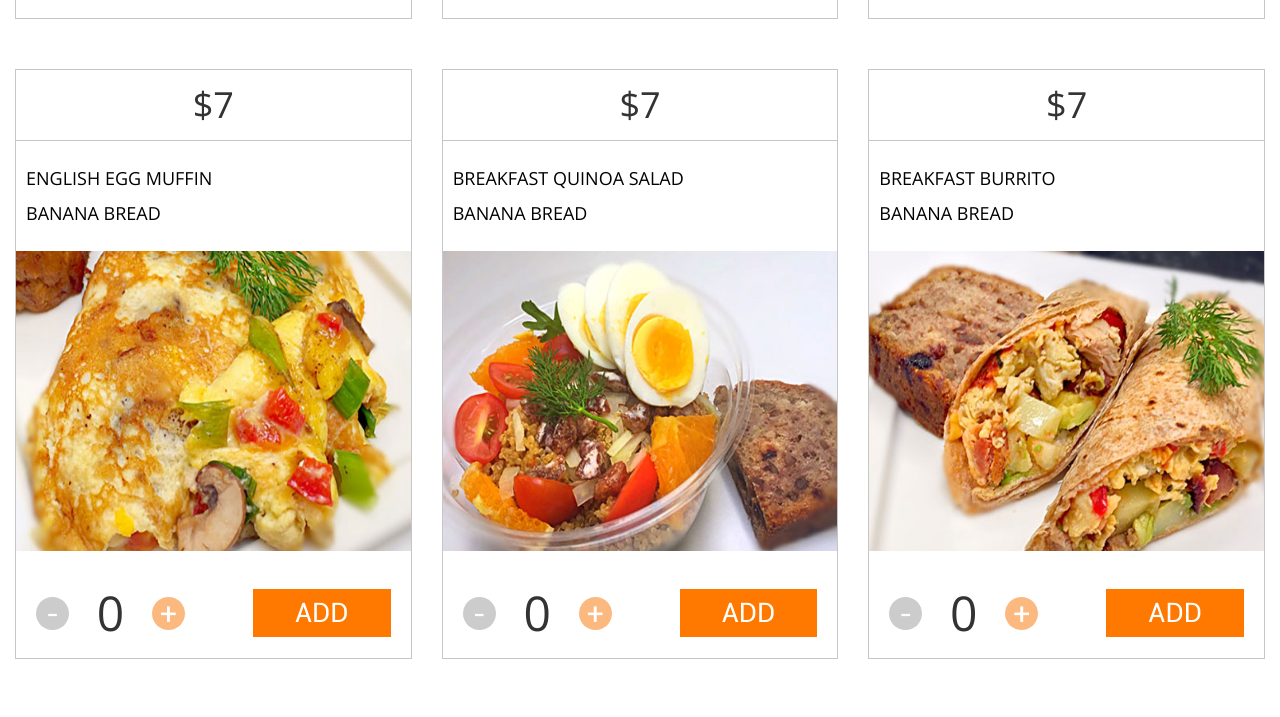
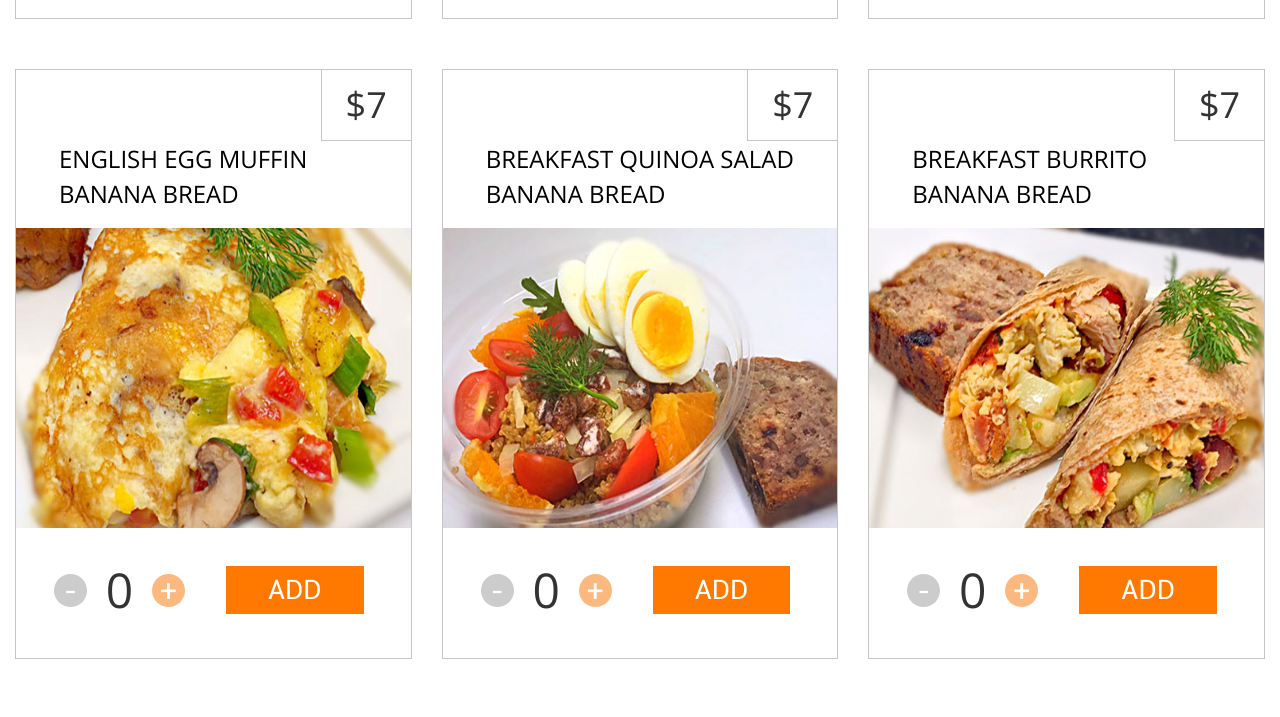
Before and after one commit to Viengo/Breakfast, a plain HTML site: page index.html in a window 1280 px wide. Shown: the part 1969-2686 px from the top of the page. Drawn offline with nearby package versions, Linux system fonts and the light colour scheme; files whose address does not match are found by name.

Commit message:
fixed mixin breakpoint

```diff
--- a/client/styles/scss/_base.scss
+++ b/client/styles/scss/_base.scss
@@ -7,7 +7,7 @@ h2 {
     font-weight: 400;
     font-size: 72px;
     text-transform: uppercase;
-    @media (min-width: 320px) and (max-width: 767px) {
+    @include breakpoint(extra-small){
         font-size: 30px;
     }
 }
--- a/client/styles/scss/index.scss
+++ b/client/styles/scss/index.scss
@@ -3,6 +3,10 @@
 @import "compass/css3";
 @import "compass/utilities/sprites";
 @import "bootstrap";
+
+//mixins
+@import "mixins/user-select";
+@import "mixins/breakpoints";
 
 @import "base";
 
@@ -27,6 +31,3 @@
 
 //layouts
 @import "layouts/home";
-
-//mixins
-@import "mixins/user-select";
--- a/client/styles/scss/layouts/home/_about-us.scss
+++ b/client/styles/scss/layouts/home/_about-us.scss
@@ -3,7 +3,7 @@
     margin: 0 auto;
     padding: 160px 15px 150px;
     text-align: center;
-    @media (max-width: 767px) {
+    @include breakpoint(extra-small) {
         padding: 50px 15px;
     }
 
@@ -17,7 +17,7 @@
     p {
         margin-top: 65px;
         line-height: 35px;
-        @media (max-width: 767px) {
+        @include breakpoint(extra-small) {
             font-size: 16px;
             line-height: 25px;
             text-align: justify;
--- a/client/styles/scss/layouts/home/_faq.scss
+++ b/client/styles/scss/layouts/home/_faq.scss
@@ -1,6 +1,8 @@
 .faq {
+    max-width: 1524px;
+    margin: 0 auto;
     padding: 80px 0 40px;
-    @media (max-width: 767px) {
+    @include breakpoint(extra-small) {
         padding: 50px 15px;
     }
 
@@ -19,7 +21,7 @@
 
             &:nth-child(1), &:nth-child(2) {
                 margin-right: 55px;
-                @media (max-width: 767px) {
+                @include breakpoint(extra-small) {
                     margin-right: 0;
                 }
             }
@@ -30,7 +32,7 @@
             a {
                 font-size: 24px;
                 text-decoration: underline;
-                @media (max-width: 767px) {
+                @include breakpoint(extra-small) {
                     padding: 10px 10px;
                     font-size: 16px;
                 }
@@ -42,8 +44,6 @@
         }
 
     }
-    .container-1 {
-        max-width: 1524px;
 
     .content-style {
         margin-top: 20px;
@@ -53,7 +53,7 @@
             margin: 0;
             font-weight: 300;
             line-height: 45px;
-                @media (max-width: 767px) {
+            @include breakpoint(extra-small) {
                 font-size: 16px;
                 line-height: 25px;
                 text-align: justify;
@@ -67,4 +67,3 @@
         }
     }
 }
-}
--- a/client/styles/scss/layouts/home/_how-it-work.scss
+++ b/client/styles/scss/layouts/home/_how-it-work.scss
@@ -4,11 +4,11 @@
     padding: 166px 0 136px;
     border-bottom: 1px solid #898989;
     text-align: center;
-    @media (min-width: 768px) and (max-width: 992px){
+    @include breakpoint(small) {
         padding-top: 70px;
     }
 
-    @media (max-width: 767px) {
+    @include breakpoint(extra-small) {
         padding: 50px 15px;
     }
 
@@ -31,17 +31,17 @@
             &:nth-child(3) {
                 text-align: left;
                 width: 215px;
-                @media (max-width: 767px) {
+                @include breakpoint(extra-small) {
                     text-align: center;
                 }
             }
             &:nth-child(1), &:nth-child(2), {
-                @media (min-width: 768px) and (max-width: 992px) {
+                @include breakpoint(small) {
                     margin-right: 70px
                 }
             }
             &:nth-child(1), &:nth-child(2), &:nth-child(3) {
-                @media (max-width: 767px) {
+                @include breakpoint(extra-small) {
                     display: block;
                     min-width: 275px;
                     margin: 30px auto 0;
@@ -55,7 +55,7 @@
             figcaption {
                 margin-top: 50px;
                 text-align: left;
-                @media (max-width: 767px) {
+                @include breakpoint(extra-small) {
                     margin-top: 15px;
                     border-bottom: 1px solid #c6c6c6;
                     text-align: center;
--- a/client/styles/scss/layouts/home/_menu.scss
+++ b/client/styles/scss/layouts/home/_menu.scss
@@ -2,11 +2,11 @@
     max-width: 1524px;
     padding-top: 117px;
     margin: 0 auto;
-    @media (min-width: 768px) and (max-width: 992px){
+    @include breakpoint(small) {
         padding-top: 70px;
     }
 
-    @media (max-width: 767px) {
+    @include breakpoint(extra-small) {
         padding-top: 40px;
     }
 
--- a/client/styles/scss/layouts/home/_people-say.scss
+++ b/client/styles/scss/layouts/home/_people-say.scss
@@ -10,7 +10,7 @@
         padding: 80px 75px;
         background-color: rgba(#ffffff, 0.8);
         text-align: center;
-        @media (max-width: 767px) {
+        @include breakpoint(extra-small) {
             padding: 50px 15px;
         }
 
@@ -30,7 +30,7 @@
             p {
                 margin-top: 25px;
                 font-weight: 400;
-                @media (max-width: 767px) {
+                @include breakpoint(extra-small) {
                     font-size: 16px;
                     line-height: 25px;
                     text-align: justify;
--- a/client/styles/scss/layouts/home/_presentation.scss
+++ b/client/styles/scss/layouts/home/_presentation.scss
@@ -5,20 +5,20 @@
     background-position: center;
     background-repeat: no-repeat;
     text-align: center;
-    @media (min-width: 768px) and (max-width: 992px) {
+    @include breakpoint(small) {
         padding: 155px 0 75px;
     }
-    @media(max-width: 767px) {
+    @include breakpoint(extra-small) {
         padding: 135px 0 50px;
     }
 
     img {
         width: 965px;
         @include user-select(none);
-        @media(min-width: 768px) and (max-width: 992px) {
+        @include breakpoint(small) {
             width: 600px
         }
-        @media(max-width: 767px) {
+        @include breakpoint(extra-small) {
             width: 290px;
         }
     }
@@ -26,7 +26,7 @@
     h1 {
         font-size: 61px;
         font-weight: 400;
-        @media (max-width: 767px) {
+        @include breakpoint(extra-small) {
             font-size: 30px;
         }
     }
@@ -34,7 +34,7 @@
         margin-top: 20px;
         font-size: 27px;
         font-weight: 400;
-        @media (max-width: 767px) {
+        @include breakpoint(extra-small) {
             font-size: 18px;
         }
 
--- /dev/null
+++ b/client/styles/scss/mixins/_breakpoints.scss
@@ -0,0 +1,17 @@
+@mixin breakpoint($point) {
+	@if $point == medium {
+		@media (min-width: 992px) and (max-width: 1199px) {
+		@content;
+		}
+	}
+	@else if $point == small {
+		@media (min-width: 768px) and (max-width: 991px) {
+		@content;
+		}
+	}
+	@else if $point == extra-small {
+		@media (max-width: 767px) {
+		@content;
+		}
+	}
+}
--- a/client/styles/scss/widgets/_footer.scss
+++ b/client/styles/scss/widgets/_footer.scss
@@ -5,7 +5,7 @@ footer {
     h2 {
         font-size: 56px;
         text-transform: none;
-        @media (max-width: 767px) {
+        @include breakpoint(extra-small) {
             font-size: 30px;
         }
     }
--- a/client/styles/scss/widgets/_header.scss
+++ b/client/styles/scss/widgets/_header.scss
@@ -27,36 +27,39 @@ header {
             background-image: url(../../images/logo.png);
             background-repeat: no-repeat;
             background-size: cover;
-            @media (max-width: 1200px) {
+            @include breakpoint(medium) {
                 margin-left: 15px;
             }
-            @media(max-width: 767px) {
+            @include breakpoint(small) {
+                margin-left: 15px;
+            }
+            @include breakpoint(extra-small) {
                 width: 122px;
                 height: 58px;
-
+                margin-left: 15px;
             }
         }
 
         .list {
             margin: 0 auto;
             text-align: center;
-            @media(max-width: 767px) {
+            @include breakpoint(extra-small) {
                 background-color: rgba(#ffffff, 0.8);
             }
 
             li {
                 margin-right: 44px;
-                @media (min-width: 768px) and (max-width: 991px) {
+                @include breakpoint(small) {
                     margin-right: 20px;
                 }
-                @media(max-width: 767px) {
+                @include breakpoint(extra-small) {
                     margin-right: 0;
                 }
 
                 &:last-child {
                     margin-right: 0;
                     margin-left: 40px;
-                    @media(max-width: 767px) {
+                    @include breakpoint(extra-small) {
                         margin-left: 0;
                     }
                     a {
@@ -71,7 +74,7 @@ header {
                             height: 34px;
                             background-image: url("../../images/sprites/basket.png");
                             background-repeat: no-repeat;
-                            @media(max-width: 767px) {
+                            @include breakpoint(extra-small) {
                                 top: 7px;
                             }
                         }
@@ -89,10 +92,10 @@ header {
                     color: #000000;
                     @include transition-property(all);
                     @include transition-duration(300ms);
-                    @media (min-width: 768px) and (max-width: 991px) {
+                    @include breakpoint(small) {
                         font-size: 20px;
                     }
-                    @media(max-width: 767px) {
+                    @include breakpoint(extra-small) {
                         line-height: 50px;
                     }
                     &:hover {
@@ -121,11 +124,12 @@ header {
                 height: 58px;
                 margin: 8px 0 0 15px;
             }
+
             .list {
 
                 li {
                     margin-right: 36px;
-                    @media(max-width: 767px) {
+                    @include breakpoint(extra-small) {
                         margin-right: 0;
                     }
 
@@ -136,7 +140,7 @@ header {
 
                             &::before {
                                 top: 20px;
-                                @media(max-width: 767px) {
+                                @include breakpoint(extra-small) {
                                     top: 8px;
                                 }
                             }
@@ -146,7 +150,7 @@ header {
                     a {
                         font-size: 18px;
                         line-height: 74px;
-                        @media(max-width: 767px) {
+                        @include breakpoint(extra-small) {
                             line-height: 50px;
                         }
                     }
--- a/client/styles/scss/widgets/_menu-item.scss
+++ b/client/styles/scss/widgets/_menu-item.scss
@@ -1,5 +1,4 @@
 .menu-item {
-    max-height: 590px;
     border: 1px solid #c6c6c6;
     clear: both;
     @include box-sizing(border-box);
@@ -16,7 +15,7 @@
         font-size: 36px;
         line-height: 70px;
         text-align: center;
-        @media(max-width: 1500px) {
+        @include breakpoint(extra-small) {
             width: 100%;
             border-left: none;
         }
@@ -24,22 +23,27 @@
 
     h3 {
         float: left;
-        margin: 50px 0 0 43px;
+        clear: both;
+        margin: 0;
+        padding: 0 0 17px 43px;
         font-weight: 400;
         font-size: 24px;
         line-height: 35px;
         text-transform: uppercase;
-        @media (max-width: 1500px) {
-            margin: 20px 10px;
+        @include breakpoint(small) {
+            font-size: 18px;
+        }
+        @include breakpoint(extra-small) {
+            padding: 20px 10px;
             font-size: 18px;
         }
     }
 
     figure {
         position: relative;
-        margin-top: 160px;
+        margin-top: 158px;
 
-        img{
+        img {
             width: 100%;
             height: 300px;
             @include user-select(none);
@@ -70,21 +74,28 @@
 
             h5 {
                 margin: 25px 0 0;
-                font-weight: 600;
+                font-weight: 400;
                 text-transform: uppercase;
             }
 
             p {
-                text-overflow: ellipsis;
                 text-transform: capitalize;
             }
 
-            @media(max-width: 992px) {
+            @include breakpoint(small) {
                 padding: 20px;
 
                 h5, p {
-                    font-size: 12px;
-                    line-height: 18px;
+                    font-size: 16px;
+                    line-height: 25px;
+                }
+            }
+            @include breakpoint(extra-small) {
+                padding: 20px;
+
+                h5, p {
+                    font-size: 16px;
+                    line-height: 25px;
                 }
             }
         }
@@ -95,10 +106,13 @@
         padding: 0 47px 0 38px;
         clear: both;
         @include user-select(none);
-        @media (max-width: 1350px) {
+        @include breakpoint(medium) {
             padding: 0 20px;
         }
-        @media (max-width: 767px) {
+        @include breakpoint(small) {
+            padding: 0 20px;
+        }
+        @include breakpoint(extra-small) {
             padding: 0 10px;
         }
         .item-minus, .item-plus {
@@ -134,7 +148,7 @@
         }
         input {
             float: left;
-            width: 83px;
+            width: 21%;
             margin-top: 28px;
             padding: 0;
             outline: none;
@@ -143,7 +157,7 @@
             font-weight: 300;
             font-size: 48px;
             text-align: center;
-            @media (max-width: 767px) {
+            @include breakpoint(extra-small) {
                 width: 30px;
                 margin-top: 35px;
                 font-size: 38px;
@@ -155,11 +169,11 @@
             margin-top: 38px;
             padding: 0 42px;
             line-height: 48px;
-            @media (max-width: 767px) {
+            @include breakpoint(extra-small) {
                 padding: 0 10px;
             }
 
-            &:hover{
+            &:hover {
                 background-color: #00b05b;
                 color: #ffffff;
             }
```
Also changed, not shown: client/styles/css/index.css, client/styles/scss/index.css (added). Lines whose indentation alone changed are shown as unchanged.
